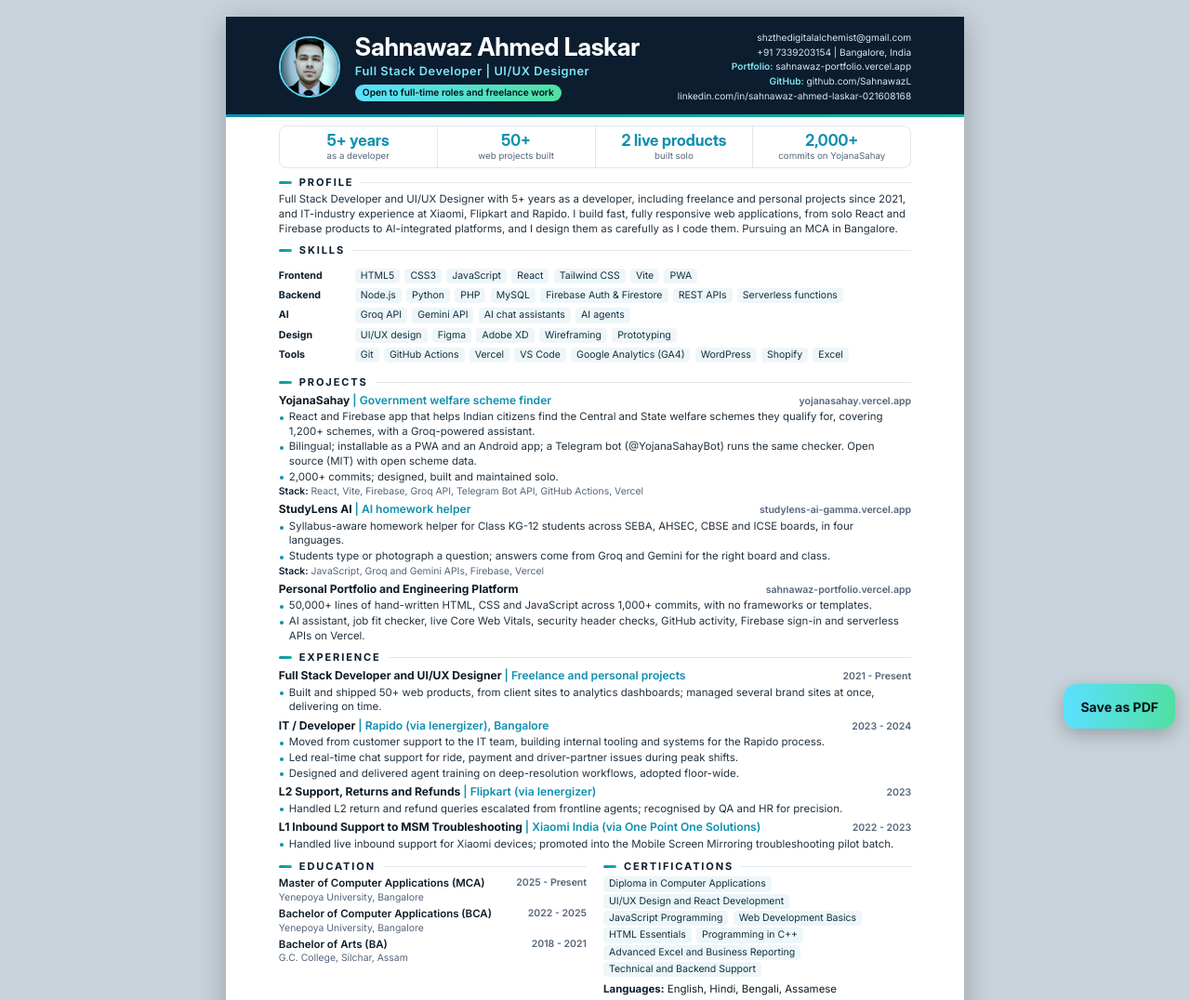
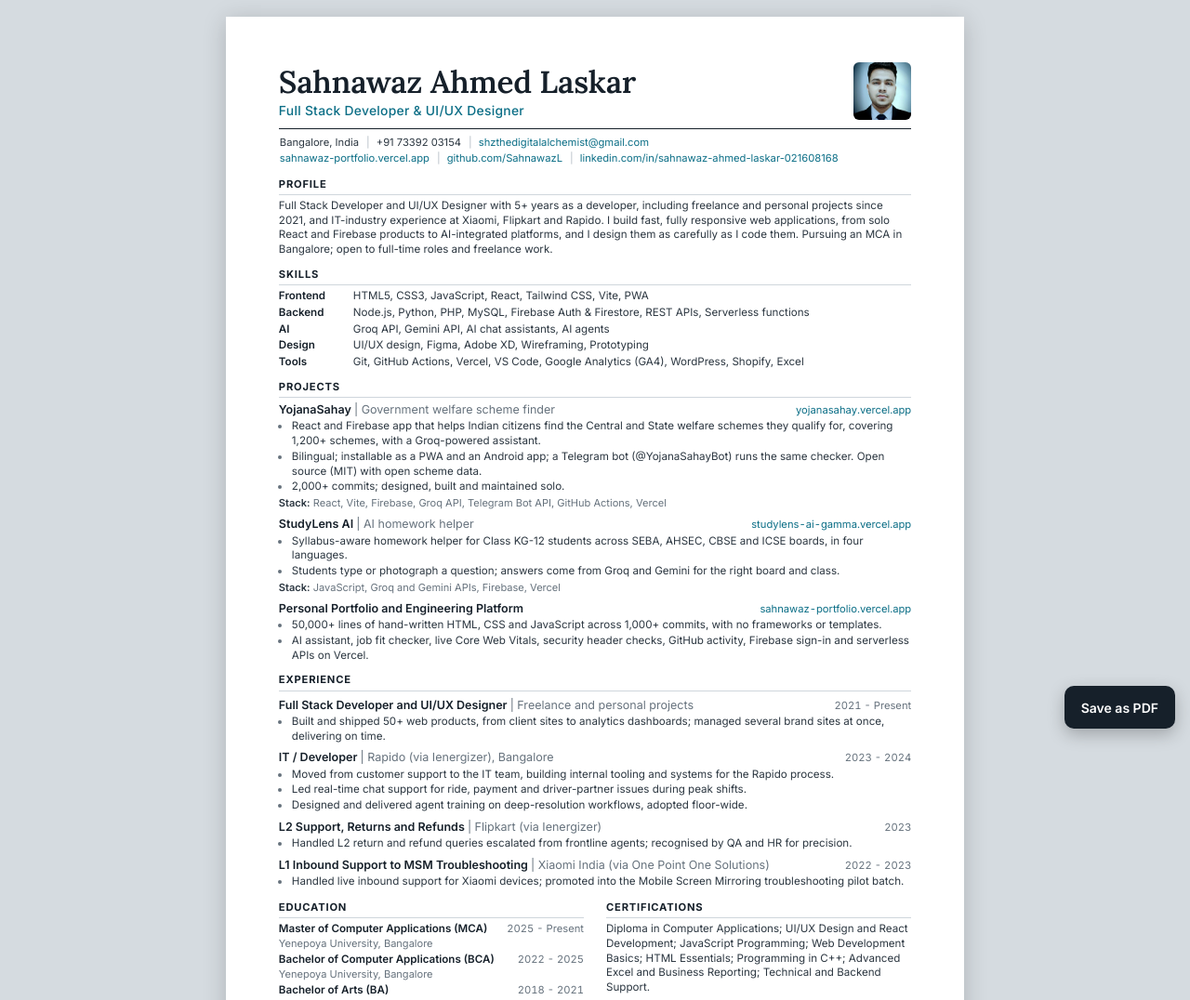
Before and after one commit to SahnawazL/sahnawaz-portfolio, a website: page resume.html in a window 1280 px wide. Shown: the top 1076 px of the page at 93% size. Drawn offline with Linux system fonts and the light colour scheme.

Commit message:
Resume: classic professional design
Name in a serif with the title under it, a rule, and plain contact lines;
no coloured band, badge, number strip or tags. Section headings read as
whole words for job portals. One page, or two when Job Fit adds a role.

Co-Authored-By: Claude Opus 5.5 <noreply@anthropic.com>
Claude-Session: https://claude.ai/code/session_01Hzx5KsUqx1yEDgEiyUrV7R

```diff
--- a/resume.html
+++ b/resume.html
@@ -1,129 +1,105 @@
 <!doctype html>
-<!-- The resume page, and the source of resume-ats.pdf: one page that looks
-     designed but is plain, selectable text in reading order, so job portals
-     (ATS) can read every word. Same facts as the CV on the site.
-     /resume.html#fit=… (from Job Fit) adds a "Why I fit" part for one role
-     and opens the save-as-PDF dialogue.
+<!-- The resume page, and the source of resume-ats.pdf. Plain, selectable
+     text in reading order, so job portals (ATS) can read every word. Same
+     facts as the CV on the site. /resume.html#fit=… (from Job Fit) adds a
+     "Why I fit" part for one role and opens the save-as-PDF dialogue.
      After editing, rebuild the PDF with: node scripts/build-resume-ats.js -->
 <html lang="en"><head><meta charset="utf-8"><meta name="viewport" content="width=device-width, initial-scale=1"><meta name="robots" content="noindex">
 <title>Sahnawaz Ahmed Laskar - Resume</title>
 <link rel="preconnect" href="https://fonts.gstatic.com" crossorigin>
-<link rel="stylesheet" href="https://fonts.googleapis.com/css2?family=Inter:opsz,wght@14..32,400..700&display=swap">
+<link rel="stylesheet" href="https://fonts.googleapis.com/css2?family=Inter:wght@400;500;600;700&family=Lora:wght@500;600&display=swap">
 <style>
-@page { size: A4; margin: 0; }
-:root { --ink: #0f1c26; --muted: #55657a; --line: #dfe7ee; --accent: #0e8fae; --accent2: #12b39a; --navy: #0b1d2e; }
+@page { size: A4; margin: 12mm 15mm 10mm; }
+:root { --ink: #16202a; --text: #2b3640; --muted: #66727d; --rule: #cfd6dc; --accent: #0b6e86; }
 * { box-sizing: border-box; }
 html, body { margin: 0; }
-body { width: 210mm; height: 297mm; overflow: hidden; font: 8.6pt/1.36 Inter, Arial, sans-serif; color: var(--ink); -webkit-print-color-adjust: exact; print-color-adjust: exact; }
+body { font: 8.7pt/1.36 Inter, Arial, sans-serif; color: var(--text); -webkit-print-color-adjust: exact; print-color-adjust: exact; }
 a { color: inherit; text-decoration: none; }
+p { margin: 0; }
 
-/* header band */
-header { position: relative; display: flex; align-items: center; gap: 16px; padding: 15px 15mm 14px; color: #fff; background: var(--navy); }
-header::after { content: ''; position: absolute; left: 0; right: 0; bottom: 0; height: 3px; background: linear-gradient(90deg, var(--accent), var(--accent2)); }
-.photo { flex: none; width: 66px; height: 66px; border-radius: 50%; object-fit: cover; border: 2px solid #5ad7f0; }
-.who { flex: 1; min-width: 0; }
-h1 { margin: 0; font: 700 20pt/1.05 "Inter Display", Inter, sans-serif; letter-spacing: -.2pt; }
-.role { margin: 4px 0 0; font-size: 9.6pt; font-weight: 600; color: #7fe3f5; letter-spacing: .4pt; }
-.open { display: inline-block; margin-top: 6px; padding: 2px 8px; border-radius: 20px; font-size: 7.6pt; font-weight: 600; color: #04121a; background: linear-gradient(90deg, #5ae0ff, #4fe0a2); }
-.contact { flex: none; margin: 0; padding: 0; list-style: none; font-size: 7.6pt; line-height: 1.55; color: #d7e9f2; text-align: right; }
-.contact b { color: #7fe3f5; font-weight: 600; }
-.contact li { padding: 0; margin: 0; color: #d7e9f2; }
-.contact li::before { content: none; }
+/* header: name and title, a rule, then the contact lines */
+header { display: flex; align-items: flex-end; justify-content: space-between; gap: 18px; padding-bottom: 9px; border-bottom: 1.4pt solid var(--ink); }
+h1 { margin: 0; font: 600 25pt/1.05 Lora, Georgia, serif; color: var(--ink); letter-spacing: -.2pt; }
+.role { margin-top: 5px; font-size: 10.4pt; font-weight: 500; color: var(--accent); letter-spacing: .2pt; }
+.photo { flex: none; width: 62px; height: 62px; border-radius: 6px; object-fit: cover; object-position: center 22%; }
+.contact.links { margin-top: 1px; }
+.contact { margin: 7px 0 0; padding: 0; list-style: none; display: flex; flex-wrap: wrap; font-size: 8.4pt; color: var(--text); }
+.contact li { white-space: nowrap; }
+.contact li + li::before { content: '|'; margin: 0 7px; color: #b3bcc4; }
+.contact a { color: var(--accent); }
 
-main { padding: 9px 15mm 0; }
+h2 { margin: 11px 0 4px; padding-bottom: 3px; font-size: 8.4pt; font-weight: 700; letter-spacing: .6pt; text-transform: uppercase; color: var(--ink); border-bottom: .75pt solid var(--rule); }
+.summary { color: var(--text); }
 
-/* key numbers */
-.facts { display: flex; margin: 0 0 2px; border: 1px solid var(--line); border-radius: 8px; overflow: hidden; }
-.fact { flex: 1; padding: 6px 4px 5px; text-align: center; border-left: 1px solid var(--line); }
-.fact:first-child { border-left: 0; }
-.fact b { display: block; font: 700 12.5pt/1.1 "Inter Display", Inter, sans-serif; color: var(--accent); }
-.fact span { font-size: 7.3pt; color: var(--muted); }
+.skills { display: grid; grid-template-columns: 70px 1fr; gap: 2px 10px; margin: 0; }
+.skills dt { font-weight: 600; color: var(--ink); }
+.skills dd { margin: 0; }
 
-h2 { display: flex; align-items: center; gap: 8px; margin: 8px 0 3px; font-size: 8.3pt; font-weight: 700; letter-spacing: 1.4pt; text-transform: uppercase; color: var(--navy); }
-h2::before { content: ''; width: 14px; height: 3px; border-radius: 2px; background: linear-gradient(90deg, var(--accent), var(--accent2)); }
-h2::after { content: ''; flex: 1; height: 1px; background: var(--line); }
-p { margin: 0; }
-.summary { color: #22323f; }
+.item { margin-top: 6px; break-inside: avoid; }
+.item:first-of-type { margin-top: 0; }
+.head { display: flex; justify-content: space-between; align-items: baseline; gap: 12px; }
+.title { font-weight: 600; font-size: 9.4pt; color: var(--ink); }
+.title i { font-style: normal; font-weight: 400; color: var(--muted); }
+.when { flex: none; font-size: 8.4pt; color: var(--muted); font-variant-numeric: tabular-nums; }
+a.when { color: var(--accent); }
+ul { margin: 2px 0 0; padding-left: 13px; }
+li { margin-bottom: 1px; padding-left: 1px; }
+li::marker { color: var(--muted); }
+.stack { margin-top: 2px; font-size: 8.3pt; color: var(--muted); }
+.stack b { font-weight: 600; color: var(--text); }
 
-.skills { display: grid; grid-template-columns: 74px 1fr; row-gap: 3px; column-gap: 8px; }
-.skills dt { font-weight: 700; font-size: 8pt; color: var(--navy); padding-top: 1px; }
-.skills dd { margin: 0; }
-.tag { display: inline-block; margin: 0 2px 2px 0; padding: 0 6px; border-radius: 4px; font-size: 7.9pt; line-height: 1.55; background: #eef6f9; color: #12303d; }
+.cols { display: flex; gap: 24px; break-inside: avoid; }
+h2 { break-after: avoid; }
+.cols > section { flex: 1; min-width: 0; }
+.edu { display: flex; justify-content: space-between; gap: 8px; margin-top: 2px; }
+.edu b { font-weight: 600; color: var(--ink); }
+.edu small { display: block; font-size: 8.3pt; color: var(--muted); }
+.certs { margin: 0; }
+.langs { margin-top: 6px; }
+.langs b { font-weight: 600; color: var(--ink); }
 
-.item { margin-top: 4px; }
-.head { display: flex; justify-content: space-between; align-items: baseline; gap: 10px; }
-.title { font-weight: 700; font-size: 9.1pt; }
-.title i { font-style: normal; font-weight: 600; color: var(--accent); }
-.when { flex: none; font-size: 7.9pt; font-weight: 600; color: var(--muted); }
-ul { margin: 2px 0 0; padding: 0; list-style: none; }
-li { position: relative; padding-left: 11px; margin-bottom: 1px; color: #22323f; }
-li::before { content: ''; position: absolute; left: 1px; top: .58em; width: 4px; height: 4px; border-radius: 50%; background: var(--accent); }
-.stack { margin-top: 1px; font-size: 7.8pt; color: var(--muted); }
-.stack b { color: var(--navy); font-weight: 600; }
+/* "Why I fit" for one role (added by Job Fit) */
+.fit { margin-top: 10px; padding: 7px 11px 8px; border-left: 2.5pt solid var(--accent); background: #f2f7f9; break-inside: avoid; }
+.fit h2 { margin: 0 0 4px; border: 0; padding: 0; color: var(--accent); }
 
-.cols { display: flex; gap: 18px; }
-.cols > section { flex: 1; min-width: 0; }
-.edu { display: flex; justify-content: space-between; gap: 8px; margin-top: 3px; }
-.edu b { font-weight: 600; }
-.langs { margin-top: 4px; }
-.langs b { color: var(--navy); }
-.edu small { display: block; font-size: 7.8pt; color: var(--muted); }
-
-footer { position: absolute; left: 15mm; right: 15mm; bottom: 8mm; display: flex; justify-content: space-between; padding-top: 5px; border-top: 1px solid var(--line); font-size: 7.4pt; color: var(--muted); }
-footer b { color: var(--accent); font-weight: 600; }
-
-/* "Why I fit" for one role (Job Fit). The resume may then run to a second page. */
-.fit { margin-top: 8px; padding: 6px 10px 7px; border-radius: 8px; background: #eef8fb; border-left: 3px solid var(--accent); }
-.fit h2 { margin-top: 0; }
-body.has-fit { height: auto; overflow: visible; }
-body.has-fit footer { position: static; margin: 12px 15mm 8mm; }
-body.has-fit .item, body.has-fit .fit li { break-inside: avoid; }
-/* room for the fit part: the numbers strip and stack lines step aside */
-body.has-fit .facts, body.has-fit .stack { display: none; }
-
-/* on a screen: the page on a grey desk, with a save button */
+/* on a screen: an A4 sheet on a grey desk, with a save button */
 @media screen {
-  html { background: #c9d3db; }
-  body { margin: 18px auto; box-shadow: 0 6px 30px rgba(0,0,0,.25); position: relative; background: #fff; }
-  .save { position: fixed; right: 16px; bottom: 16px; z-index: 5; display: flex; align-items: center; gap: 8px; min-height: 48px; padding: 0 18px; border: 0; border-radius: 14px; font: 700 14px Inter, sans-serif; color: #04121a; background: linear-gradient(90deg, #5ae0ff, #4fe0a2); box-shadow: 0 6px 20px rgba(0,0,0,.25); cursor: pointer; }
+  html { background: #d5dbe0; }
+  body { width: 210mm; min-height: 297mm; margin: 18px auto; padding: 13mm 15mm 12mm; background: #fff; box-shadow: 0 4px 24px rgba(0,0,0,.18); }
+  .save { position: fixed; right: 16px; bottom: 16px; z-index: 5; min-height: 46px; padding: 0 18px; border: 0; border-radius: 10px; font: 600 14px Inter, sans-serif; color: #fff; background: var(--ink); box-shadow: 0 6px 18px rgba(0,0,0,.25); cursor: pointer; }
 }
-@media print { .save { display: none; } body { margin: 0; box-shadow: none; } }
+@media print { .save { display: none; } }
 </style></head><body>
 
 <header>
+  <div>
+    <h1>Sahnawaz Ahmed Laskar</h1>
+    <p class="role">Full Stack Developer &amp; UI/UX Designer</p>
+  </div>
   <img class="photo" src="profile-hero-360.webp" alt="">
-  <div class="who">
-    <h1>Sahnawaz Ahmed Laskar</h1>
-    <p class="role">Full Stack Developer | UI/UX Designer</p>
-    <span class="open">Open to full-time roles and freelance work</span>
-  </div>
-  <ul class="contact">
-    <li><a href="mailto:shzthedigitalalchemist@gmail.com">shzthedigitalalchemist@gmail.com</a></li>
-    <li>+91 7339203154 | Bangalore, India</li>
-    <li><b>Portfolio:</b> <a href="https://sahnawaz-portfolio.vercel.app">sahnawaz-portfolio.vercel.app</a></li>
-    <li><b>GitHub:</b> <a href="https://github.com/SahnawazL">github.com/SahnawazL</a></li>
-    <li><a href="https://linkedin.com/in/sahnawaz-ahmed-laskar-021608168">linkedin.com/in/sahnawaz-ahmed-laskar-021608168</a></li>
-  </ul>
 </header>
+<ul class="contact">
+  <li>Bangalore, India</li>
+  <li>+91 73392 03154</li>
+  <li><a href="mailto:shzthedigitalalchemist@gmail.com">shzthedigitalalchemist@gmail.com</a></li>
+</ul>
+<ul class="contact links">
+  <li><a href="https://sahnawaz-portfolio.vercel.app">sahnawaz-portfolio.vercel.app</a></li>
+  <li><a href="https://github.com/SahnawazL">github.com/SahnawazL</a></li>
+  <li><a href="https://linkedin.com/in/sahnawaz-ahmed-laskar-021608168">linkedin.com/in/sahnawaz-ahmed-laskar-021608168</a></li>
+</ul>
 
 <main>
-  <div class="facts">
-    <div class="fact"><b>5+ years</b><span>as a developer</span></div>
-    <div class="fact"><b>50+</b><span>web projects built</span></div>
-    <div class="fact"><b>2 live products</b><span>built solo</span></div>
-    <div class="fact"><b>2,000+</b><span>commits on YojanaSahay</span></div>
-  </div>
-
-  <h2>Profile</h2>
-  <p class="summary">Full Stack Developer and UI/UX Designer with 5+ years as a developer, including freelance and personal projects since 2021, and IT-industry experience at Xiaomi, Flipkart and Rapido. I build fast, fully responsive web applications, from solo React and Firebase products to AI-integrated platforms, and I design them as carefully as I code them. Pursuing an MCA in Bangalore.</p>
+<h2>Profile</h2>
+  <p class="summary">Full Stack Developer and UI/UX Designer with 5+ years as a developer, including freelance and personal projects since 2021, and IT-industry experience at Xiaomi, Flipkart and Rapido. I build fast, fully responsive web applications, from solo React and Firebase products to AI-integrated platforms, and I design them as carefully as I code them. Pursuing an MCA in Bangalore; open to full-time roles and freelance work.</p>
 
   <h2>Skills</h2>
   <dl class="skills">
-    <dt>Frontend</dt><dd><span class="tag">HTML5</span> <span class="tag">CSS3</span> <span class="tag">JavaScript</span> <span class="tag">React</span> <span class="tag">Tailwind CSS</span> <span class="tag">Vite</span> <span class="tag">PWA</span></dd>
-    <dt>Backend</dt><dd><span class="tag">Node.js</span> <span class="tag">Python</span> <span class="tag">PHP</span> <span class="tag">MySQL</span> <span class="tag">Firebase Auth &amp; Firestore</span> <span class="tag">REST APIs</span> <span class="tag">Serverless functions</span></dd>
-    <dt>AI</dt><dd><span class="tag">Groq API</span> <span class="tag">Gemini API</span> <span class="tag">AI chat assistants</span> <span class="tag">AI agents</span></dd>
-    <dt>Design</dt><dd><span class="tag">UI/UX design</span> <span class="tag">Figma</span> <span class="tag">Adobe XD</span> <span class="tag">Wireframing</span> <span class="tag">Prototyping</span></dd>
-    <dt>Tools</dt><dd><span class="tag">Git</span> <span class="tag">GitHub Actions</span> <span class="tag">Vercel</span> <span class="tag">VS Code</span> <span class="tag">Google Analytics (GA4)</span> <span class="tag">WordPress</span> <span class="tag">Shopify</span> <span class="tag">Excel</span></dd>
+    <dt>Frontend</dt><dd>HTML5, CSS3, JavaScript, React, Tailwind CSS, Vite, PWA</dd>
+    <dt>Backend</dt><dd>Node.js, Python, PHP, MySQL, Firebase Auth &amp; Firestore, REST APIs, Serverless functions</dd>
+    <dt>AI</dt><dd>Groq API, Gemini API, AI chat assistants, AI agents</dd>
+    <dt>Design</dt><dd>UI/UX design, Figma, Adobe XD, Wireframing, Prototyping</dd>
+    <dt>Tools</dt><dd>Git, GitHub Actions, Vercel, VS Code, Google Analytics (GA4), WordPress, Shopify, Excel</dd>
   </dl>
 
   <h2>Projects</h2>
@@ -181,18 +157,18 @@ body.has-fit .facts, body.has-fit .stack { display: none; }
       <h2>Education</h2>
       <div class="edu"><span><b>Master of Computer Applications (MCA)</b><small>Yenepoya University, Bangalore</small></span><span class="when">2025 - Present</span></div>
       <div class="edu"><span><b>Bachelor of Computer Applications (BCA)</b><small>Yenepoya University, Bangalore</small></span><span class="when">2022 - 2025</span></div>
-      <div class="edu"><span><b>Bachelor of Arts (BA)</b> <small>G.C. College, Silchar, Assam</small></span><span class="when">2018 - 2021</span></div>
+      <div class="edu"><span><b>Bachelor of Arts (BA)</b><small>G.C. College, Silchar, Assam</small></span><span class="when">2018 - 2021</span></div>
     </section>
     <section>
       <h2>Certifications</h2>
-      <p class="certs"><span class="tag">Diploma in Computer Applications</span> <span class="tag">UI/UX Design and React Development</span> <span class="tag">JavaScript Programming</span> <span class="tag">Web Development Basics</span> <span class="tag">HTML Essentials</span> <span class="tag">Programming in C++</span> <span class="tag">Advanced Excel and Business Reporting</span> <span class="tag">Technical and Backend Support</span></p>
+      <p class="certs">Diploma in Computer Applications; UI/UX Design and React Development; JavaScript Programming; Web Development Basics; HTML Essentials; Programming in C++; Advanced Excel and Business Reporting; Technical and Backend Support.</p>
+
       <p class="langs"><b>Languages:</b> English, Hindi, Bengali, Assamese</p>
     </section>
   </div>
 </main>
 
 <button type="button" class="save" id="save" hidden>Save as PDF</button>
-<footer><span>Live demos, case studies and code: <b>sahnawaz-portfolio.vercel.app</b></span><span>Sahnawaz Ahmed Laskar | Resume</span></footer>
 <script>
 (function () {
   var save = document.getElementById('save');
```
Also changed, not shown: scripts/build-resume-ats.js (+4 -7 lines), 1 other file.
